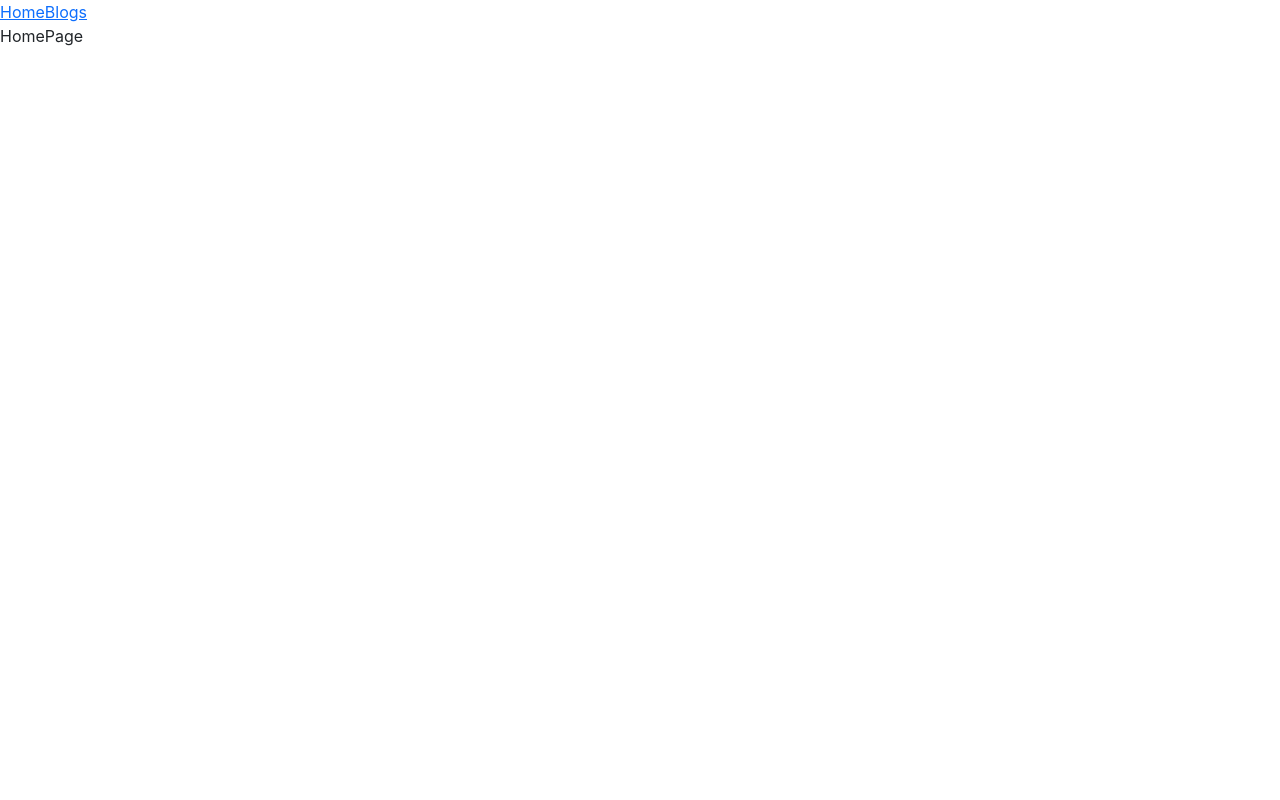
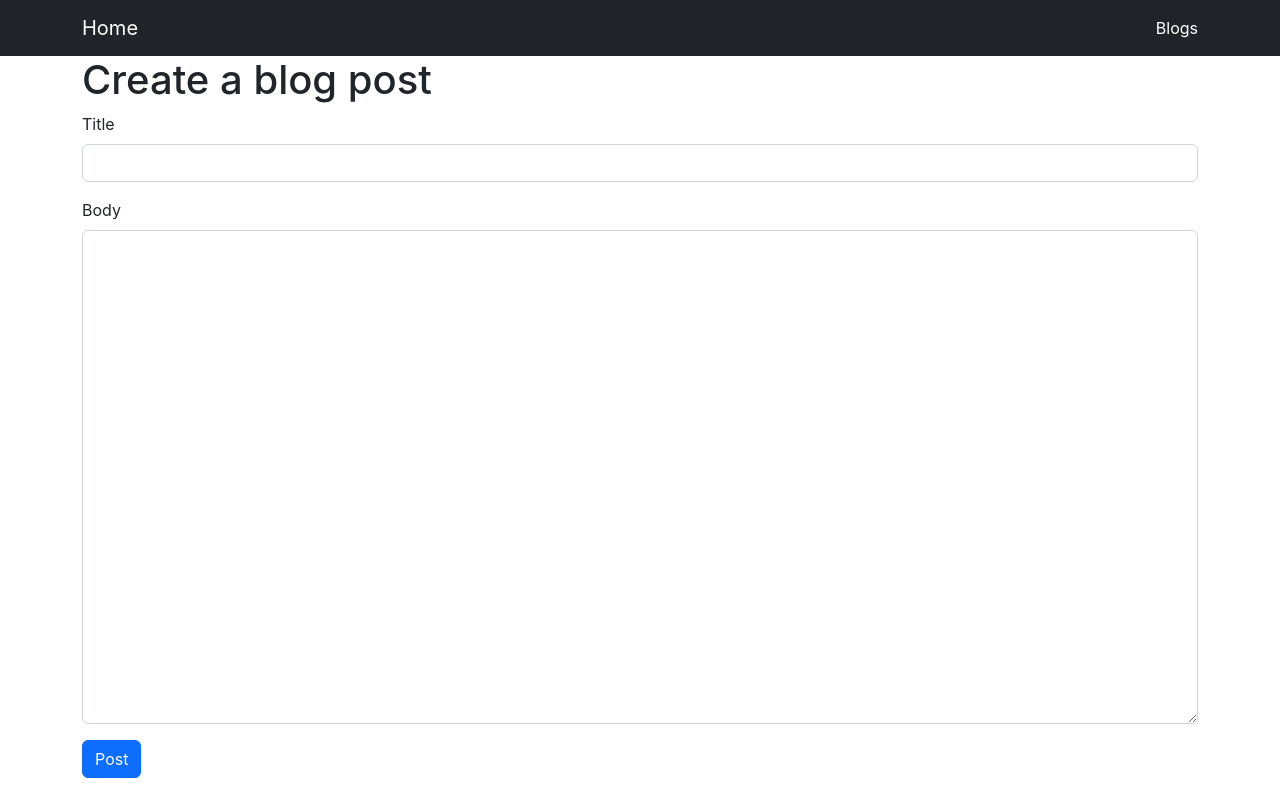
Before and after one commit to GEONEUI/React-blog, a React (Create React App) app in the folder basic/: page /blogs/create in a window 1280 px wide. Built offline with nearby package versions, Linux system fonts and the light colour scheme.

Commit message:
20페이지 추가

```diff
--- a/basic/src/App.js
+++ b/basic/src/App.js
@@ -1,7 +1,5 @@
 import './App.css';
 import React from 'react';
-import { useState } from 'react';
-import axios from 'axios';
 import {
 	BrowserRouter as Router,
 	Switch,
@@ -9,60 +7,35 @@
 	Link
 } from 'react-router-dom';
 
+import NavBar from './conponent/NavBar';
+import CreatPage from './pages/CreatPage';
+import EditPage from './pages/EditPage';
+import Listpage from './pages/Listpage';
+import HomePage from './pages/HomePage';
+
 
 function App() {
 
-	const [title, setTitle] = useState('');
-	const [body, setBody] = useState('');
-
-	const onSubmit = () => {
-		console.log(title, body);
-		axios.post("http://localhost:3001/posts", {
-			title,
-			body
-		});
-	}
-
 	return (
 		<Router>
-			<div>
-				<Link to="/">Home</Link>
-				<Link to="/blogs">Blogs</Link>
+			<NavBar />
+			<div className="container">
+				<Switch>
+					<Route path="/" exact>
+						<HomePage />
+					</Route>
+					<Route path="/blogs" exact>
+						<Listpage />
+					</Route>
+					<Route path="/blogs/create" exact>
+						<CreatPage />
+					</Route>
+					<Route path="/blogs/edit" exact>
+						<EditPage />
+					</Route>
+				</Switch>
 			</div>
-			<Switch>
-				<Route path="/">HomePage</Route>
-				<Route path="/blogs">
-					<div className="container">
-						<div className="mb-3">
-							<label className="form-label">Title</label>
-							<input
-								className="form-control"
-								value={title}
-								onChange={(event) => {
-									setTitle(event.target.value);
-								}}
-							/>
-						</div>
-						<div className="mb-3">
-							<label className="form-label">Body</label>
-							<textarea
-								className="form-control"
-								value={body}
-								onChange={(event) => {
-									setBody(event.target.value);
-								}}
-								rows="20"
-							/>
-						</div>
-						<button
-							className="btn btn-primary"
-							onClick={onSubmit}
-						>
-							Post
-						</button>
-					</div>
-				</Route>
-			</Switch>
+
 		</Router>
 
 
--- /dev/null
+++ b/basic/src/conponent/BlogForm.js
@@ -0,0 +1,51 @@
+import { useState } from "react";
+import axios from "axios";
+
+
+const BlogForm = () => {
+	const [title, setTitle] = useState('');
+	const [body, setBody] = useState('');
+
+	const onSubmit = () => {
+		axios.post("http://localhost:3001/posts", {
+			title,
+			body
+		})
+	}
+
+
+	return (
+		<>
+			<h1>Create a blog post</h1>
+			<div className="mb-3">
+				<label className="form-label">Title</label>
+				<input
+					className="form-control"
+					value={title}
+					onChange={(event) => {
+						setTitle(event.target.value);
+					}}
+				/>
+			</div>
+			<div className="mb-3">
+				<label className="form-label">Body</label>
+				<textarea
+					className="form-control"
+					value={body}
+					onChange={(event) => {
+						setBody(event.target.value);
+					}}
+					rows="20"
+				/>
+			</div>
+			<button
+				className="btn btn-primary"
+				onClick={onSubmit}
+			>
+				Post
+			</button>
+		</>
+	);
+}
+
+export default BlogForm;
--- /dev/null
+++ b/basic/src/conponent/NavBar.js
@@ -0,0 +1,21 @@
+import {
+	Link
+}
+	from 'react-router-dom';
+
+const NavBar = () => {
+	return (
+		<nav className="navbar navbar-dark bg-dark">
+			<div className="container">
+				<Link className="navbar-brand" to="/">Home</Link>
+				<ul className="navbar-nav">
+					<li className="nav-item">
+						<Link className="nav-link active" aria-current="page" to="/blogs">Blogs</Link>
+					</li>
+				</ul>
+			</div>
+		</nav>
+	);
+}
+
+export default NavBar;
--- /dev/null
+++ b/basic/src/pages/CreatPage.js
@@ -0,0 +1,9 @@
+import BlogForm from '../conponent/BlogForm';
+
+const CreatPage = () => {
+	return (
+		<div><BlogForm /></div>
+	);
+}
+
+export default CreatPage;
--- /dev/null
+++ b/basic/src/pages/EditPage.js
@@ -0,0 +1,7 @@
+const EditPage = () => {
+	return (
+		<div>EditPage</div>
+	);
+}
+
+export default EditPage;
--- /dev/null
+++ b/basic/src/pages/HomePage.js
@@ -0,0 +1,7 @@
+const HomePage = () => {
+	return (
+		<div>Home Page</div>
+	);
+}
+
+export default HomePage;
--- /dev/null
+++ b/basic/src/pages/Listpage.js
@@ -0,0 +1,7 @@
+const Listpage = () => {
+	return (
+		<div>Listpage</div>
+	);
+}
+
+export default Listpage;
```
